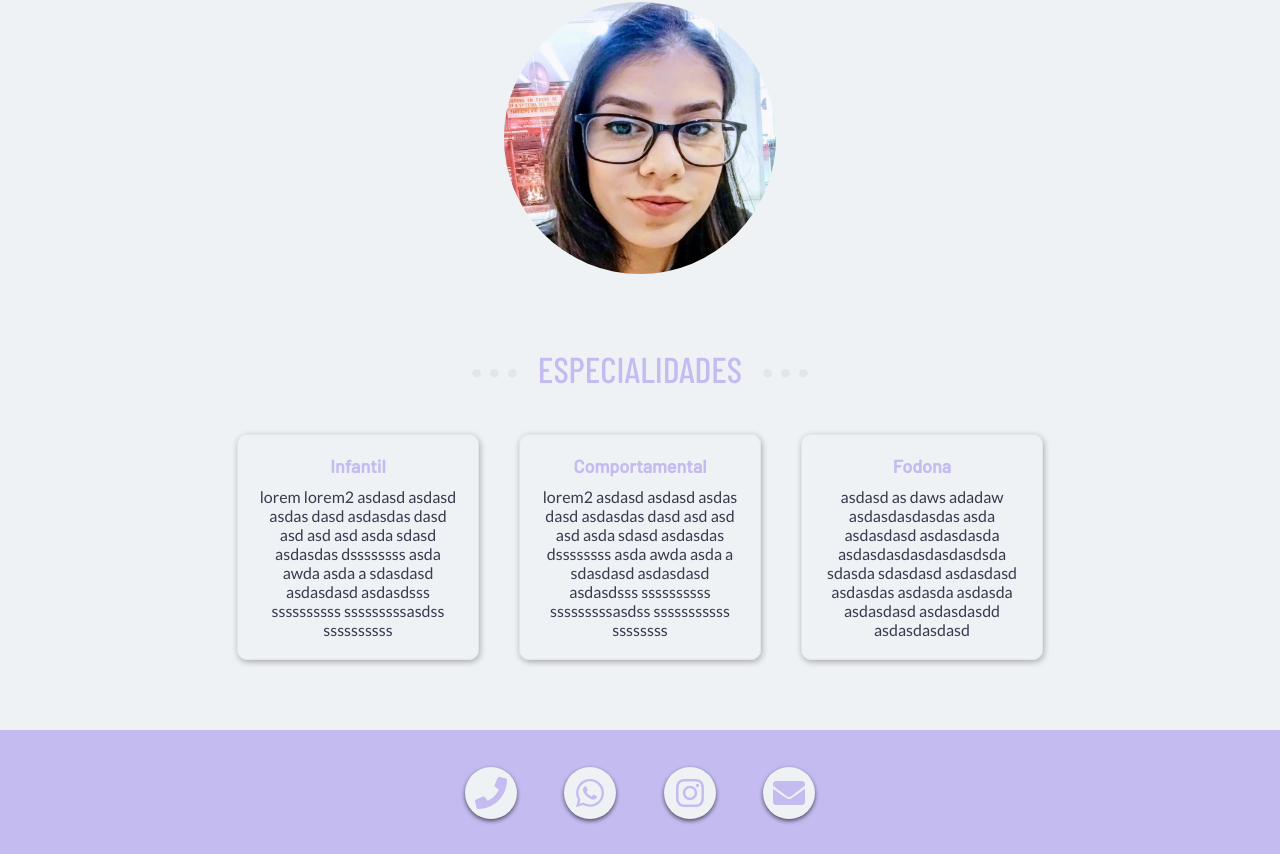
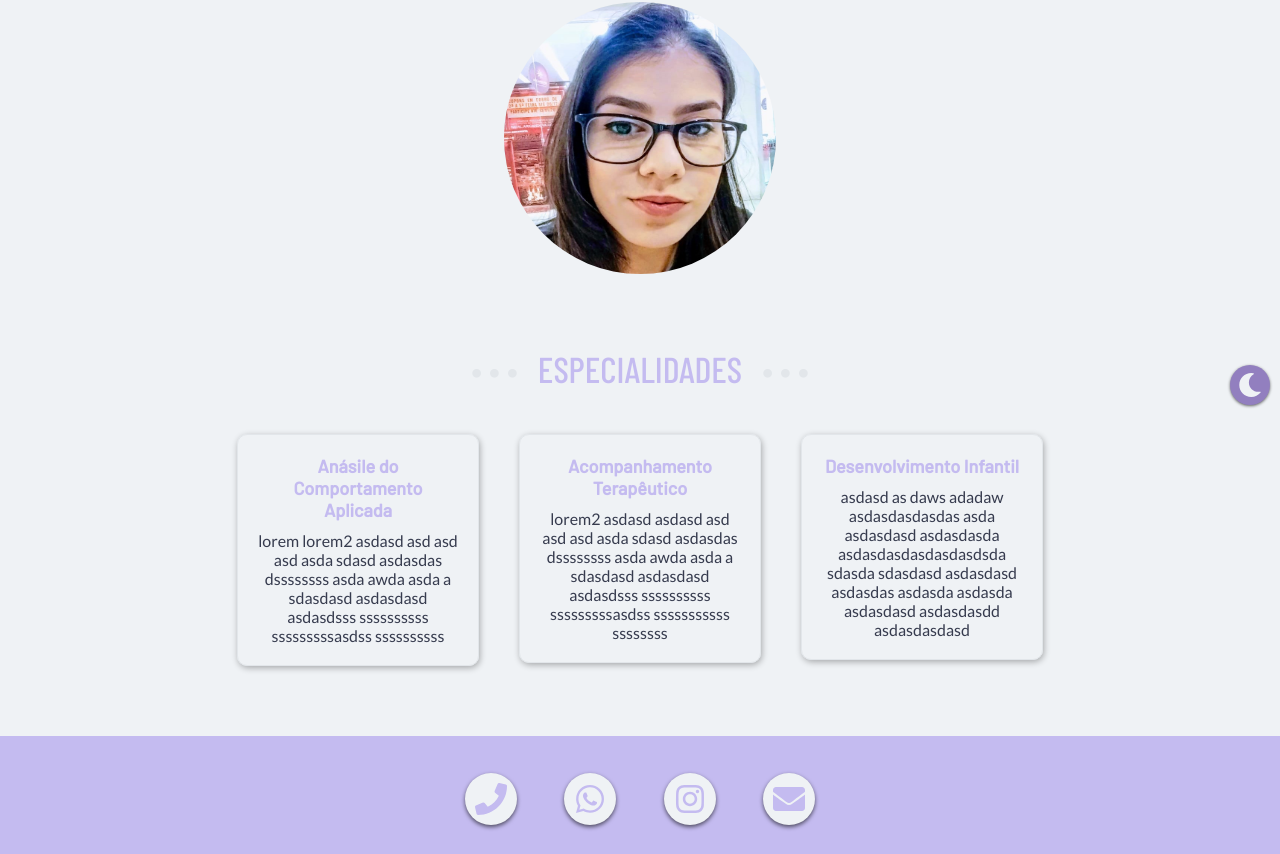
Before and after one commit to albertoaraujo-dev/app-react, a React (Create React App) app: page / in a window 1280 px wide. Shown: the part 385-1239 px from the top of the page. Built offline with nearby package versions, Linux system fonts and the light colour scheme.

Commit message:
adicionando botão dark mode

```diff
--- a/src/App.tsx
+++ b/src/App.tsx
@@ -5,11 +5,12 @@ import AboutMe from './components/AboutMe/AboutMe';
 import Skills from './components/Skills/Skills';
 
 import Footer from './components/Footer/Footer';
-
+import Button from './components/common/Button';
 import GlobalStyle from './theme/GlobalStyle';
 import { THEME_DARK_MODE, THEME_LIGHT_MODE } from './theme/consts';
-
+import { faMoon, faSun } from '@fortawesome/free-solid-svg-icons';
 import { ThemeType } from './types';
+import { useMediaQuery } from './helpers/customHooks';
 
 type StyledProps = {
   theme: ThemeType;
@@ -25,7 +26,8 @@ const StyledMain = styled.main`
 `;
 
 const App: React.FC = () => {
-  const [isDarkMode] = useState(false);
+  const [isDarkMode, setIsDarkMode] = useState(false);
+  const { isMobile } = useMediaQuery();
 
   return (
     <ThemeProvider theme={isDarkMode ? THEME_DARK_MODE : THEME_LIGHT_MODE}>
@@ -37,6 +39,13 @@ const App: React.FC = () => {
           <Skills />
         </StyledMain>
         <Footer />
+        <Button
+          type='theme'
+          size={isMobile ? 'small' : 'normal'}
+          onClick={() => setIsDarkMode(!isDarkMode)}
+          iconName={isDarkMode ? faSun : faMoon}
+          ariaLabel={`Switch to ${isDarkMode ? 'light' : 'dark'} mode`}
+        />
       </>
     </ThemeProvider>
   );
--- a/src/data/data.ts
+++ b/src/data/data.ts
@@ -2,17 +2,17 @@ import { SkillType } from '../types';
 
 export const skills: SkillType[] = [
   {
-    title: 'Infantil',
+    title: 'Anásile do Comportamento Aplicada',
     list:
-      'lorem lorem2 asdasd  asdasd asdas dasd asdasdas dasd asd asd asd asda sdasd asdasdas dssssssss asda awda asda a sdasdasd asdasdasd asdasdsss ssssssssss sssssssssasdss  ssssssssss',
+      'lorem lorem2 asdasd   asd asd asd asda sdasd asdasdas dssssssss asda awda asda a sdasdasd asdasdasd asdasdsss ssssssssss sssssssssasdss  ssssssssss',
   },
   {
-    title: 'Comportamental',
+    title: 'Acompanhamento Terapêutico',
     list:
-      'lorem2 asdasd  asdasd asdas dasd asdasdas dasd asd asd asd asda sdasd asdasdas dssssssss asda awda asda a sdasdasd asdasdasd asdasdsss ssssssssss sssssssssasdss  sssssssssss ssssssss',
+      'lorem2 asdasd  asdasd  asd asd asd asda sdasd asdasdas dssssssss asda awda asda a sdasdasd asdasdasd asdasdsss ssssssssss sssssssssasdss  sssssssssss ssssssss',
   },
   {
-    title: 'Fodona',
+    title: 'Desenvolvimento Infantil',
     list:
       ' asdasd as daws adadaw  asdasdasdasdas asda asdasdasd  asdasdasda asdasdasdasdasdasdsda sdasda sdasdasd asdasdasd asdasdas    asdasda asdasda asdasdasd asdasdasdd asdasdasdasd',
   },
--- a/src/theme/consts.ts
+++ b/src/theme/consts.ts
@@ -1,14 +1,13 @@
 // color palette
-const PRIMARY_NORMAL = "#c4bbf0"
-const PRIMARY_LIGHT = "#927fbf"
-const PRIMARY_LIGHTER = "#4f3b78"
-const SECONDARY_NORMAL = "#4f3b78"
-const INK_LIGHT = "#505568"
-const INK_NORMAL = "#363b4e"
-const CLOUD_NORMAL = "#eff2f5"
-const CLOUD_DARK = "#e2e6ea"
-const SHADOW_COLOR_DARK = "rgba(0, 0, 0, 0.3)"
-const SHADOW_COLOR_DARKER = "rgba(0, 0, 0, 0.6)"
+const PRIMARY_NORMAL = '#c4bbf0';
+const PRIMARY_LIGHT = '#927fbf';
+const SECONDARY_NORMAL = '#4f3b78';
+const INK_LIGHT = '#505568';
+const INK_NORMAL = '#363b4e';
+const CLOUD_NORMAL = '#eff2f5';
+const CLOUD_DARK = '#e2e6ea';
+const SHADOW_COLOR_DARK = 'rgba(0, 0, 0, 0.3)';
+const SHADOW_COLOR_DARKER = 'rgba(0, 0, 0, 0.6)';
 
 const COMMON_COLORS = {
   backgroundPrimary: PRIMARY_NORMAL,
@@ -24,7 +23,7 @@ const COMMON_COLORS = {
   navbarBoxShadow: SHADOW_COLOR_DARK,
   buttonBoxShadow: SHADOW_COLOR_DARKER,
   projectBoxShadow: SHADOW_COLOR_DARK,
-}
+};
 
 export const THEME_LIGHT_MODE = {
   backgroundNormal: CLOUD_NORMAL,
@@ -32,21 +31,21 @@ export const THEME_LIGHT_MODE = {
   textNormal: INK_NORMAL,
   textPrimary: PRIMARY_NORMAL,
   ...COMMON_COLORS,
-}
+};
 export const THEME_DARK_MODE = {
   backgroundNormal: INK_NORMAL,
   backgroundNormalHover: INK_LIGHT,
   textNormal: CLOUD_DARK,
-  textPrimary: PRIMARY_LIGHTER,
+  textPrimary: PRIMARY_NORMAL,
   ...COMMON_COLORS,
-}
+};
 
 export const MEDIA_QUERY_BREAKPOINT = {
   TABLET: 769, // px
   MOBILE_L: 496, // px
-}
+};
 
 export const CSS_MEDIA_QUERY = {
   MIN_TABLET: `(min-width: ${MEDIA_QUERY_BREAKPOINT.TABLET}px)`,
   MIN_MOBILE_L: `(min-width: ${MEDIA_QUERY_BREAKPOINT.MOBILE_L}px)`,
-}
+};
```
